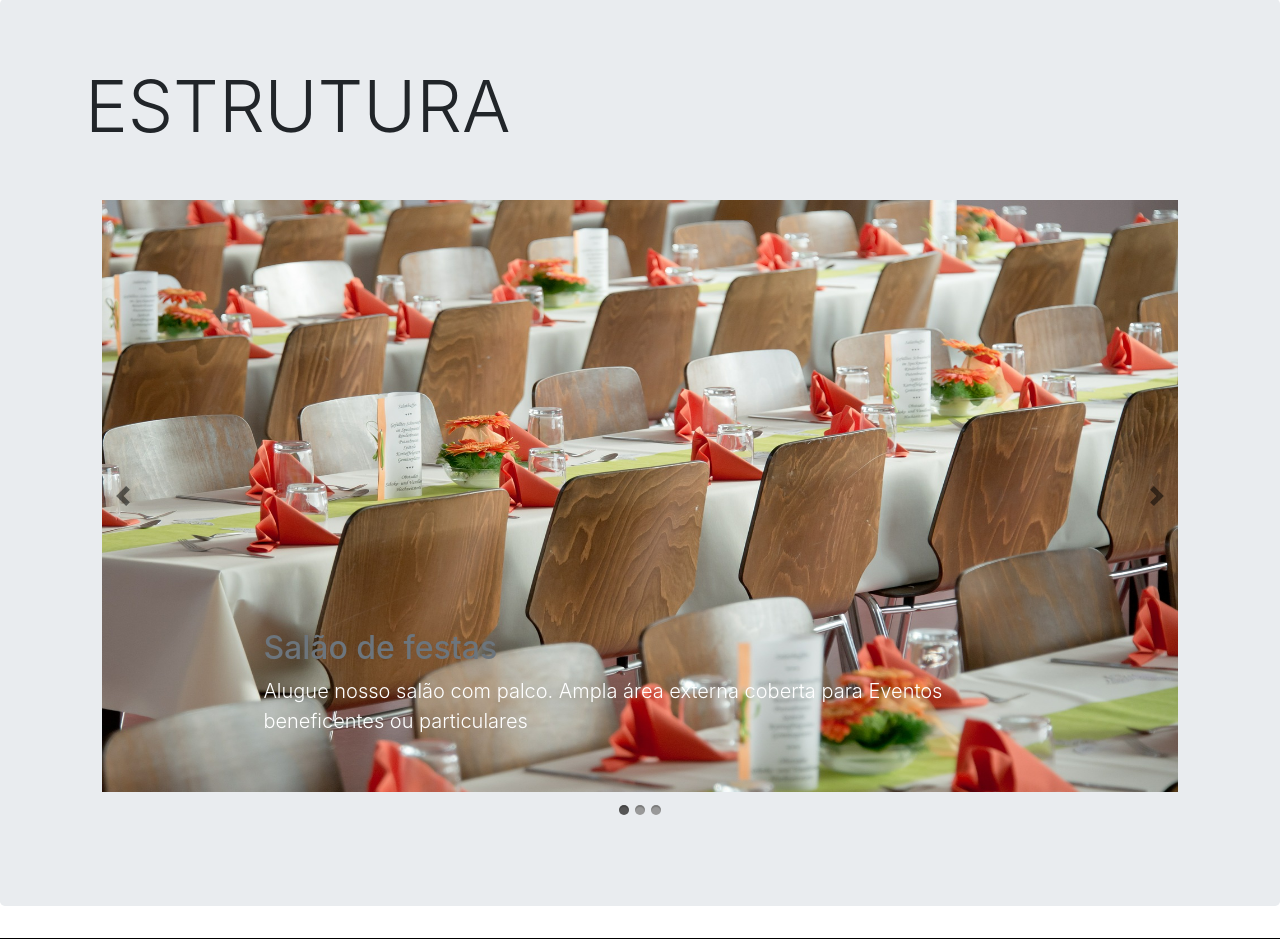
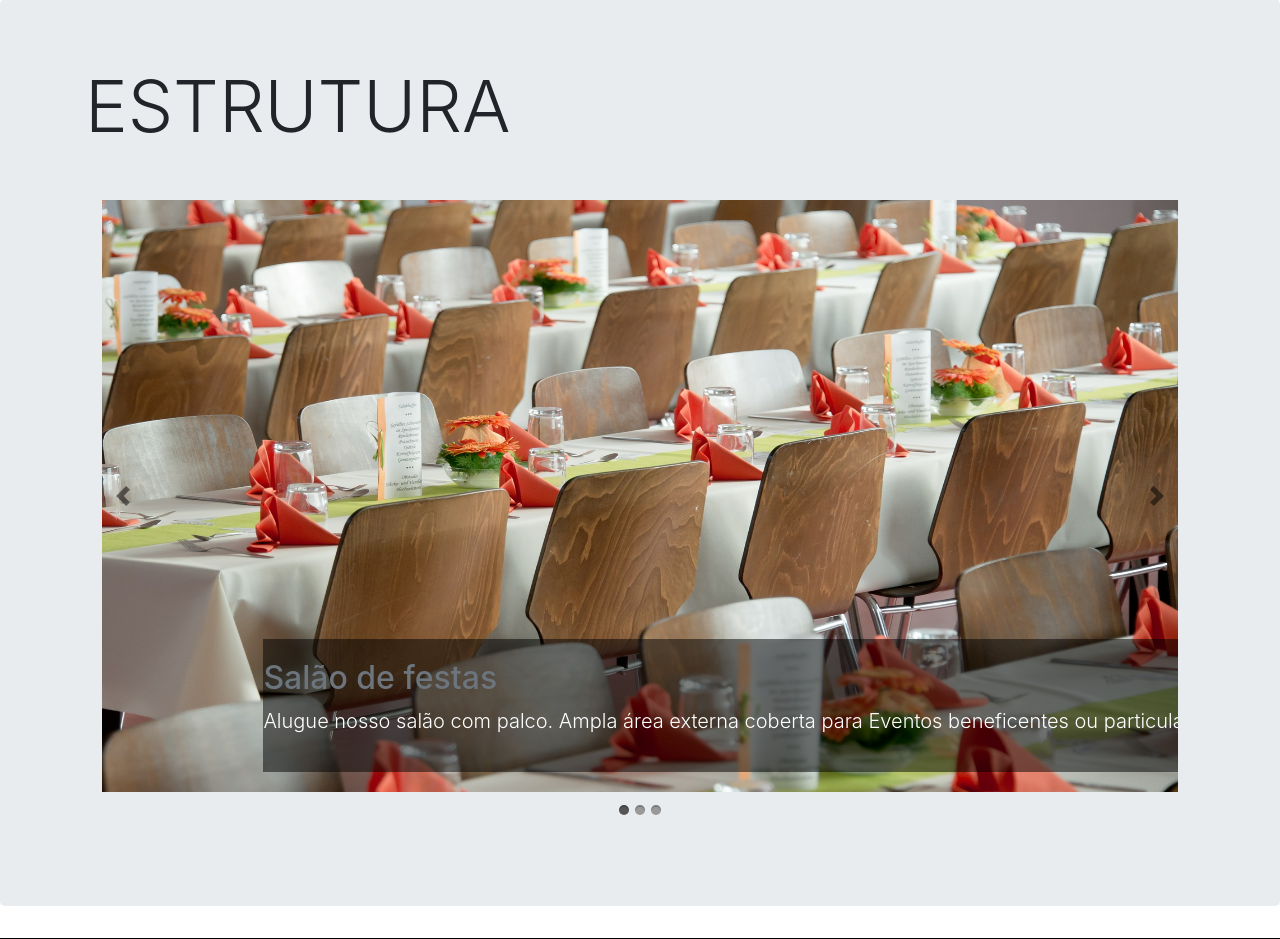
Before and after one commit to GregMasterBr/larsaovicentedepaula.com.br, a PHP site: page /quem-somos in a window 1280 px wide. Shown: the part 1086-2025 px from the top of the page. Run offline with PHP 8.4, Linux system fonts and the light colour scheme; some libraries are stand-ins or nearby versions.

Commit message:
atualizacao da pagina quem somos

```diff
--- a/css/quem-somos.css
+++ b/css/quem-somos.css
@@ -8,3 +8,9 @@
 	height: 100%;
 	width: 100%;
 }
+
+.carousel-caption{
+	background-color: rgba(0,0,0,0.5);
+	width: 100%;
+
+}
```
